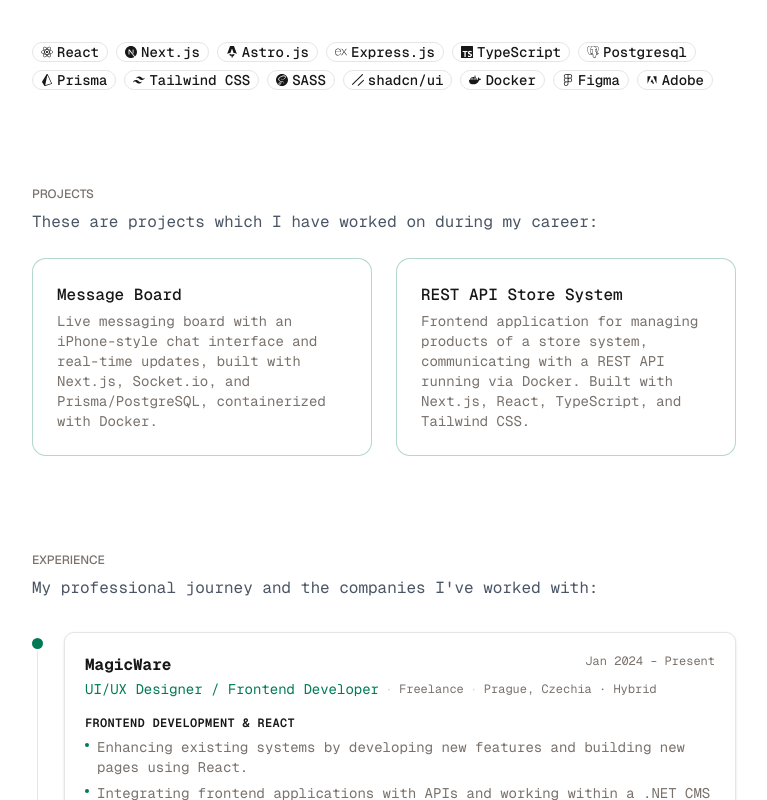
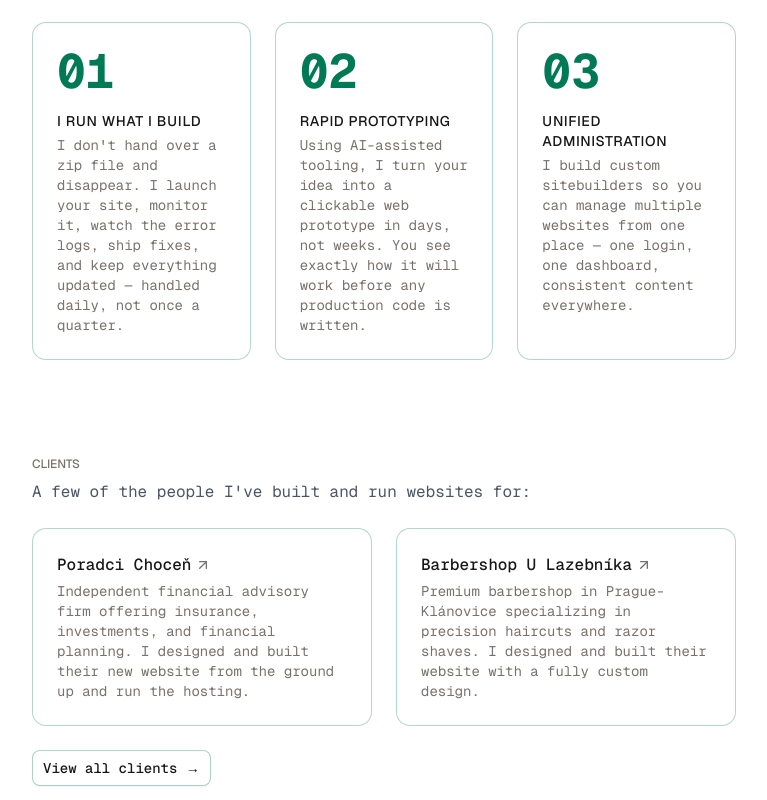
Before and after one commit to michaelptacek05/michaelptacek.com, a Next.js app: page / in a window 1280 px wide. Shown: the part 540-1340 px from the top of the page, without its empty margins (256-1023 px from the left). Built offline with nearby package versions, Linux system fonts and the light colour scheme.

Commit message:
feat: add Clients page, client and service components, and update sitemap

```diff
--- /dev/null
+++ b/app/clients/page.tsx
@@ -0,0 +1,12 @@
+import type { Metadata } from "next";
+import { PageClients } from "../components/pages/Clients/PageClients";
+
+export const metadata: Metadata = {
+    title: "Clients",
+    description:
+        "Clients I've worked with as a freelance software engineer in Prague — websites I've designed, built, and continue to run.",
+};
+
+export default function ClientsPage() {
+    return <PageClients />;
+}
--- /dev/null
+++ b/app/components/ClientCard.tsx
@@ -0,0 +1,29 @@
+import { FiArrowUpRight } from "react-icons/fi";
+import {
+    Card,
+    CardHeader,
+    CardTitle,
+    CardDescription,
+} from "@/components/ui/card";
+import type { Client } from "../lib/clients";
+
+export function ClientCard({ name, description, href }: Client) {
+    return (
+        <a
+            href={href}
+            target="_blank"
+            rel="noopener noreferrer"
+            className="block no-underline group"
+        >
+            <Card className="transition-all duration-300 hover:bg-primary/5 cursor-pointer h-full border border-primary/30 shadow-none">
+                <CardHeader>
+                    <CardTitle className="flex items-center gap-1 group-hover:text-primary transition-colors">
+                        {name}
+                        <FiArrowUpRight className="size-4 text-muted-foreground group-hover:text-primary transition-colors" />
+                    </CardTitle>
+                    <CardDescription>{description}</CardDescription>
+                </CardHeader>
+            </Card>
+        </a>
+    );
+}
--- /dev/null
+++ b/app/components/ServiceCard.tsx
@@ -0,0 +1,33 @@
+import {
+    Card,
+    CardHeader,
+    CardTitle,
+    CardDescription,
+} from "@/components/ui/card";
+
+interface ServiceCardProps {
+    number: string;
+    title: string;
+    description: string;
+}
+
+export function ServiceCard({ number, title, description }: ServiceCardProps) {
+    return (
+        <Card className="h-full border border-primary/30 shadow-none">
+            <CardHeader>
+                <span
+                    className="font-mono text-5xl font-bold leading-none text-primary"
+                    aria-hidden="true"
+                >
+                    {number}
+                </span>
+                <CardTitle className="mt-3 font-sans text-sm font-medium uppercase tracking-wider">
+                    {title}
+                </CardTitle>
+                <CardDescription className="font-mono">
+                    {description}
+                </CardDescription>
+            </CardHeader>
+        </Card>
+    );
+}
--- a/app/components/layout/Footer/Footer.tsx
+++ b/app/components/layout/Footer/Footer.tsx
@@ -19,6 +19,9 @@
                 >
                     mptacek005@gmail.com
                 </a>
+                <p className="font-mono text-xs text-muted-foreground">
+                    ičo: 21460256
+                </p>
 
                 <Link
                     href="https://github.com/michaelptacek05/michaelptacek.com"
--- a/app/components/layout/Header/Header.tsx
+++ b/app/components/layout/Header/Header.tsx
@@ -13,6 +13,12 @@
                     MP
                 </Link>
                 <div className="flex items-center gap-6">
+                    <Link
+                        href="/clients"
+                        className="font-sans text-xs font-medium uppercase tracking-wider text-muted-foreground transition-colors hover:text-primary"
+                    >
+                        Clients
+                    </Link>
                     <ThemeToggle />
                 </div>
             </Container>
--- /dev/null
+++ b/app/components/pages/Clients/PageClients.tsx
@@ -0,0 +1,27 @@
+import { ContentContainer } from "../../ContentContainer";
+import { SectionHeader } from "../../SectionHeader";
+import { ClientCard } from "../../ClientCard";
+import { CLIENTS } from "../../../lib/clients";
+
+export function PageClients() {
+    return (
+        <section>
+            <ContentContainer>
+                <SectionHeader
+                    heading="Clients"
+                    text="Businesses I've worked with — what we built together and where to find it:"
+                />
+                <div className="grid grid-cols-1 md:grid-cols-2 gap-6">
+                    {CLIENTS.map((client) => (
+                        <ClientCard
+                            key={client.name}
+                            name={client.name}
+                            description={client.description}
+                            href={client.href}
+                        />
+                    ))}
+                </div>
+            </ContentContainer>
+        </section>
+    );
+}
--- /dev/null
+++ b/app/components/pages/Home/HomeClients.tsx
@@ -0,0 +1,40 @@
+import Link from "next/link";
+import { Button } from "@/components/ui/button";
+import { ContentContainer } from "../../ContentContainer";
+import { SectionHeader } from "../../SectionHeader";
+import { ClientCard } from "../../ClientCard";
+import { CLIENTS } from "../../../lib/clients";
+
+export function HomeClients() {
+    const featured = CLIENTS.filter((client) => client.featured).slice(0, 2);
+
+    return (
+        <section>
+            <ContentContainer>
+                <SectionHeader
+                    heading="Clients"
+                    text="A few of the people I've built and run websites for:"
+                />
+                <div className="grid grid-cols-1 md:grid-cols-2 gap-6">
+                    {featured.map((client) => (
+                        <ClientCard
+                            key={client.name}
+                            name={client.name}
+                            description={client.description}
+                            href={client.href}
+                        />
+                    ))}
+                </div>
+                <div className="mt-6">
+                    <Button
+                        asChild
+                        variant="outline"
+                        className="font-mono border-primary/30 hover:bg-primary/5"
+                    >
+                        <Link href="/clients">View all clients →</Link>
+                    </Button>
+                </div>
+            </ContentContainer>
+        </section>
+    );
+}
--- /dev/null
+++ b/app/components/pages/Home/HomeServices.tsx
@@ -0,0 +1,74 @@
+import { ContentContainer } from "../../ContentContainer";
+import { SectionHeader } from "../../SectionHeader";
+import { ServiceCard } from "../../ServiceCard";
+
+const SERVICES = [
+    {
+        number: "01",
+        title: "I run what I build",
+        description:
+            "I don't hand over a zip file and disappear. I launch your site, monitor it, watch the error logs, ship fixes, and keep everything updated — handled daily, not once a quarter.",
+    },
+    {
+        number: "02",
+        title: "Rapid prototyping",
+        description:
+            "Using AI-assisted tooling, I turn your idea into a clickable web prototype in days, not weeks. You see exactly how it will work before any production code is written.",
+    },
+    {
+        number: "03",
+        title: "Unified administration",
+        description:
+            "I build custom sitebuilders so you can manage multiple websites from one place — one login, one dashboard, consistent content everywhere.",
+    },
+];
+
+const PROCESS = [
+    {
+        step: "1",
+        title: "Intro call",
+        description:
+            "We talk about your goals, scope, and budget — no commitment.",
+    },
+    {
+        step: "2",
+        title: "Prototype",
+        description:
+            "You get a clickable prototype to test the idea before we build.",
+    },
+    {
+        step: "3",
+        title: "Build",
+        description:
+            "I develop the real thing, with regular check-ins along the way.",
+    },
+    {
+        step: "4",
+        title: "Launch & ongoing care",
+        description:
+            "I deploy it, monitor it, and keep it running and updated.",
+    },
+];
+
+export function HomeServices() {
+    return (
+        <section>
+            <ContentContainer>
+                <SectionHeader
+                    heading="Services"
+                    text="What I can do for your web project:"
+                />
+                <div className="grid grid-cols-1 md:grid-cols-3 gap-6">
+                    {SERVICES.map((service) => (
+                        <ServiceCard
+                            key={service.number}
+                            number={service.number}
+                            title={service.title}
+                            description={service.description}
+                        />
+                    ))}
+                </div>
+            </ContentContainer>
+        </section>
+    );
+}
--- a/app/components/pages/Home/PageHome.tsx
+++ b/app/components/pages/Home/PageHome.tsx
@@ -2,6 +2,8 @@
 import HomeTechStack from "./HomeTechStack";
 import HomeExpecience from "./HomeExperience";
 import { HomeProjects } from "./HomeProjects";
+import { HomeServices } from "./HomeServices";
+import { HomeClients } from "./HomeClients";
 import { HomeSocials } from "./HomeSocials";
 import { HomeEducation } from "./HomeEducation";
 
@@ -9,6 +11,8 @@
     return (
         <div>
             <Hero />
+            <HomeServices />
+            <HomeClients />
             <HomeTechStack />
             <HomeProjects />
             <HomeExpecience />
--- /dev/null
+++ b/app/lib/clients.ts
@@ -0,0 +1,35 @@
+export interface Client {
+    name: string;
+    description: string;
+    href: string;
+    featured?: boolean;
+}
+
+export const CLIENTS: Client[] = [
+    {
+        name: "Poradci Choceň",
+        description:
+            "Independent financial advisory firm offering insurance, investments, and financial planning. I designed and built their new website from the ground up and run the hosting.",
+        href: "https://poradci-chocen.cz/",
+        featured: true,
+    },
+    {
+        name: "Barbershop U Lazebníka",
+        description:
+            "Premium barbershop in Prague-Klánovice specializing in precision haircuts and razor shaves. I designed and built their website with a fully custom design.",
+        href: "https://barbershopulazebnika.cz/",
+        featured: true,
+    },
+    {
+        name: "VO Gastronom s.r.o. (WIP)",
+        description:
+            "Wholesale supplier for the gastronomy industry. I designed and built their website with a custom CMS for easy content management and provide the hosting.",
+        href: "#",
+    },
+    {
+        name: "MS-Tek",
+        description:
+            "Logistics consulting and staffing company based in Prague. I created the complete UI design for their new website.",
+        href: "https://www.ms-tek.cz/en/logistic",
+    },
+];
--- a/app/sitemap.ts
+++ b/app/sitemap.ts
@@ -8,5 +8,11 @@
             changeFrequency: "monthly",
             priority: 1,
         },
+        {
+            url: "https://michaelptacek.com/clients",
+            lastModified: new Date(),
+            changeFrequency: "monthly",
+            priority: 0.7,
+        },
     ];
 }
```
